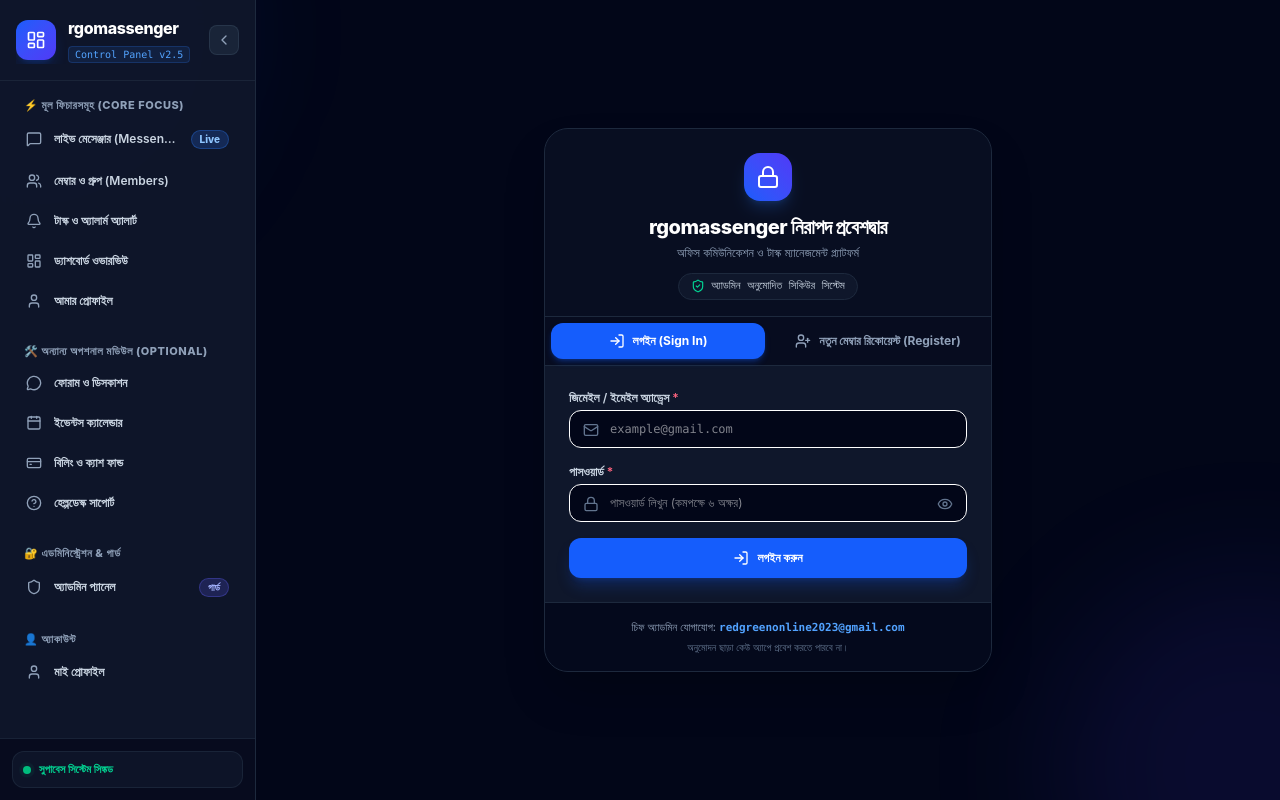
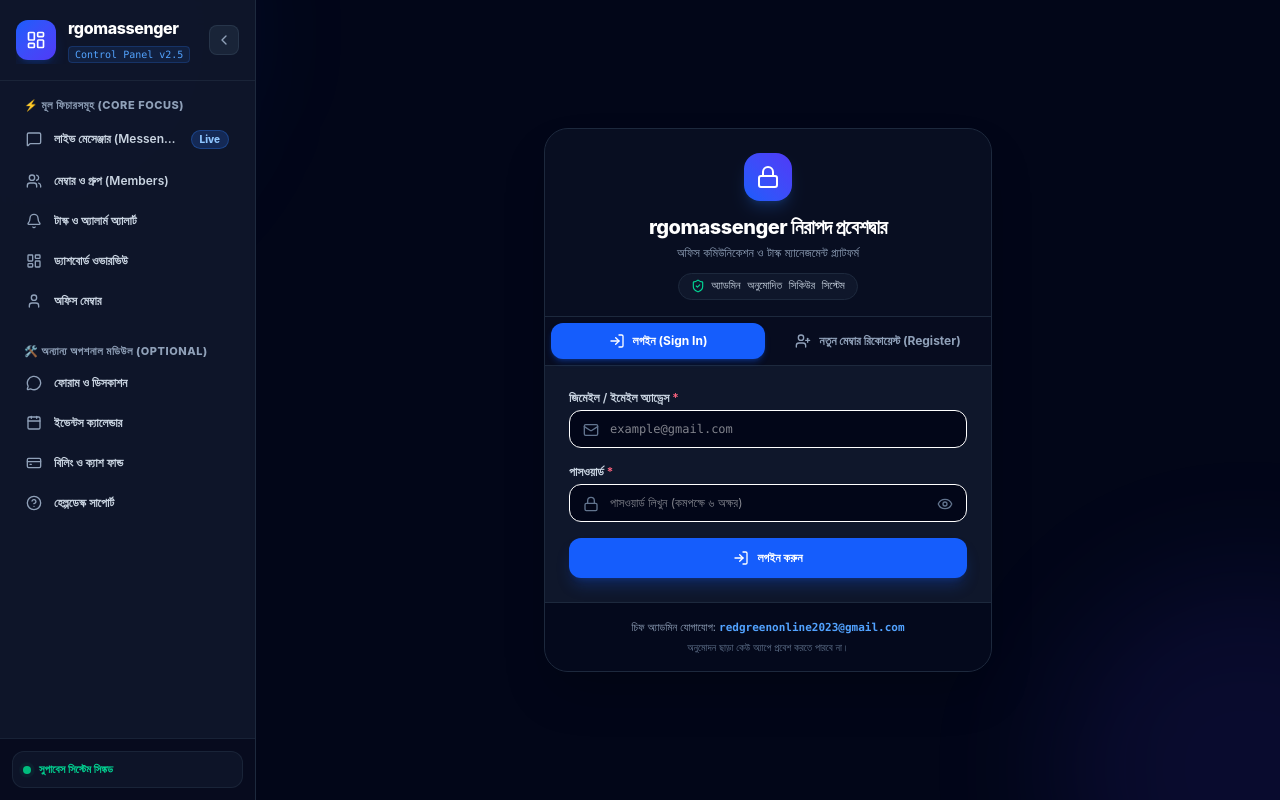
Before and after one commit to reggreen/rgomassenger, a Next.js app: page /login in a window 1280 px wide. Built offline with nearby package versions, Linux system fonts and the light colour scheme; no server answers.

Commit message:
refactor: update dashboard navigation and admin logic
Renamed 'My Profile' to 'Office Members', implemented admin status checking, and removed the redundant hardcoded administration navigation section.

```diff
--- a/components/DashboardLayout.js
+++ b/components/DashboardLayout.js
@@ -91,6 +91,8 @@
     }
   };
 
+  const isUserAdmin = user && (isChiefAdminEmail(user.email) || user.email === 'redgreenonline1013@gmail.com' || user.email === 'redgreenonline2023@gmail.com');
+
   const navSections = [
     {
       title: '⚡ মূল ফিচারসমূহ (Core Focus)',
@@ -99,7 +101,7 @@
         { name: 'মেম্বার ও গ্রুপ (Members)', href: '/members', icon: Users, badge: null },
         { name: 'টাস্ক ও অ্যালার্ম অ্যালার্ট', href: '/tasks', icon: Bell, badge: counts.pendingTasks > 0 ? `${counts.pendingTasks}` : null, badgeColor: 'bg-rose-500/20 text-rose-300 border-rose-500/30' },
         { name: 'ড্যাশবোর্ড ওভারভিউ', href: '/dashboard', icon: LayoutDashboard, badge: null },
-        { name: 'আমার প্রোফাইল', href: '/profile', icon: User, badge: null },
+        { name: 'অফিস মেম্বার', href: '/profile', icon: User, badge: null },
       ]
     },
     {
@@ -111,6 +113,7 @@
         { name: 'হেল্পডেস্ক সাপোর্ট', href: '/support', icon: HelpCircle, badge: counts.openTickets > 0 ? `${counts.openTickets}` : null, badgeColor: 'bg-cyan-500/20 text-cyan-300 border-cyan-500/30' },
       ]
     },
+    ...(isUserAdmin ? [
       {
         title: '🔐 এডমিনিস্ট্রেশন & গার্ড',
         items: [
@@ -123,6 +126,7 @@
           { name: 'মাই প্রোফাইল', href: '/profile', icon: User, badge: null },
         ]
       }
+    ] : [])
   ];
 
   return (
```
Lines whose indentation alone changed are shown as unchanged.
